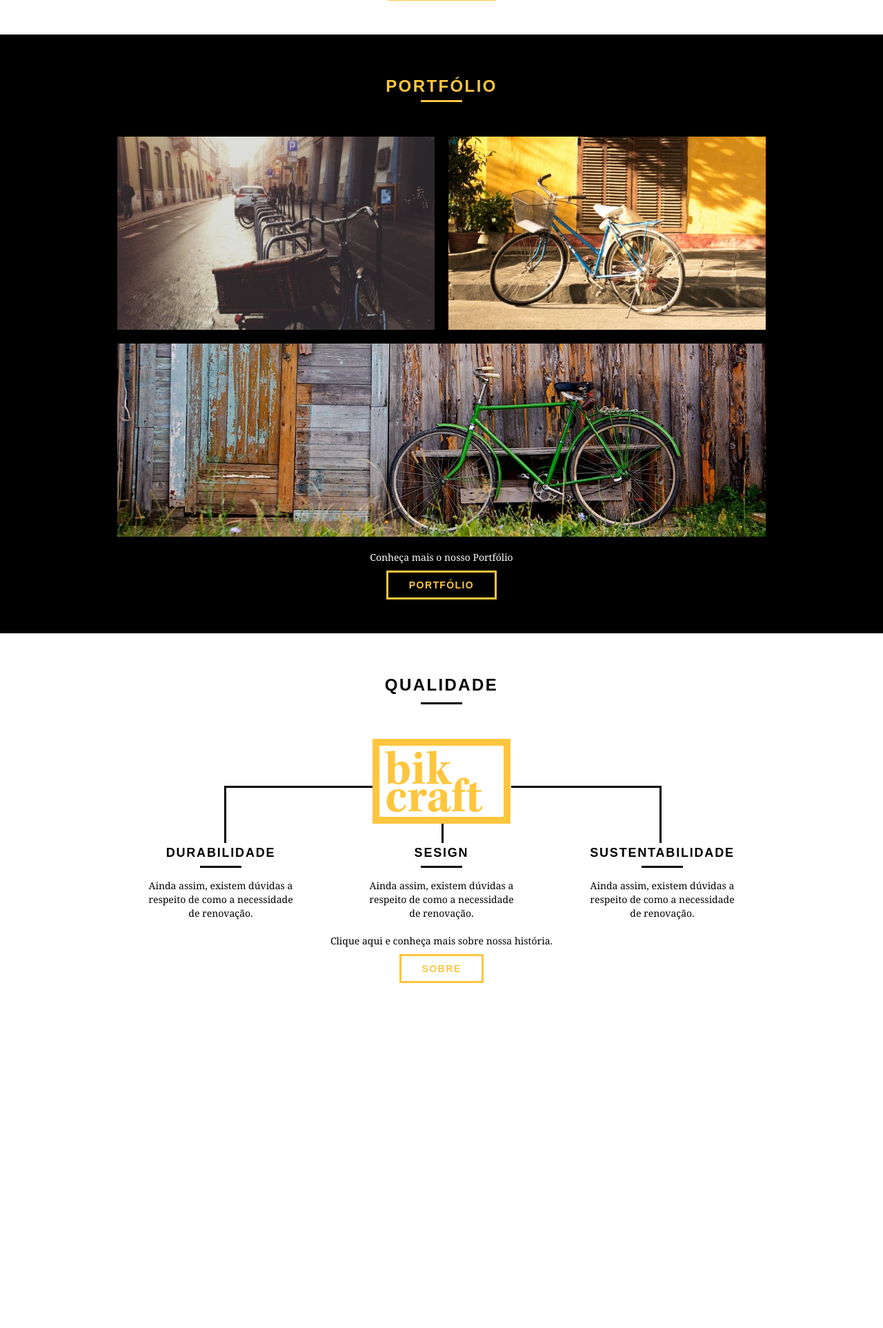
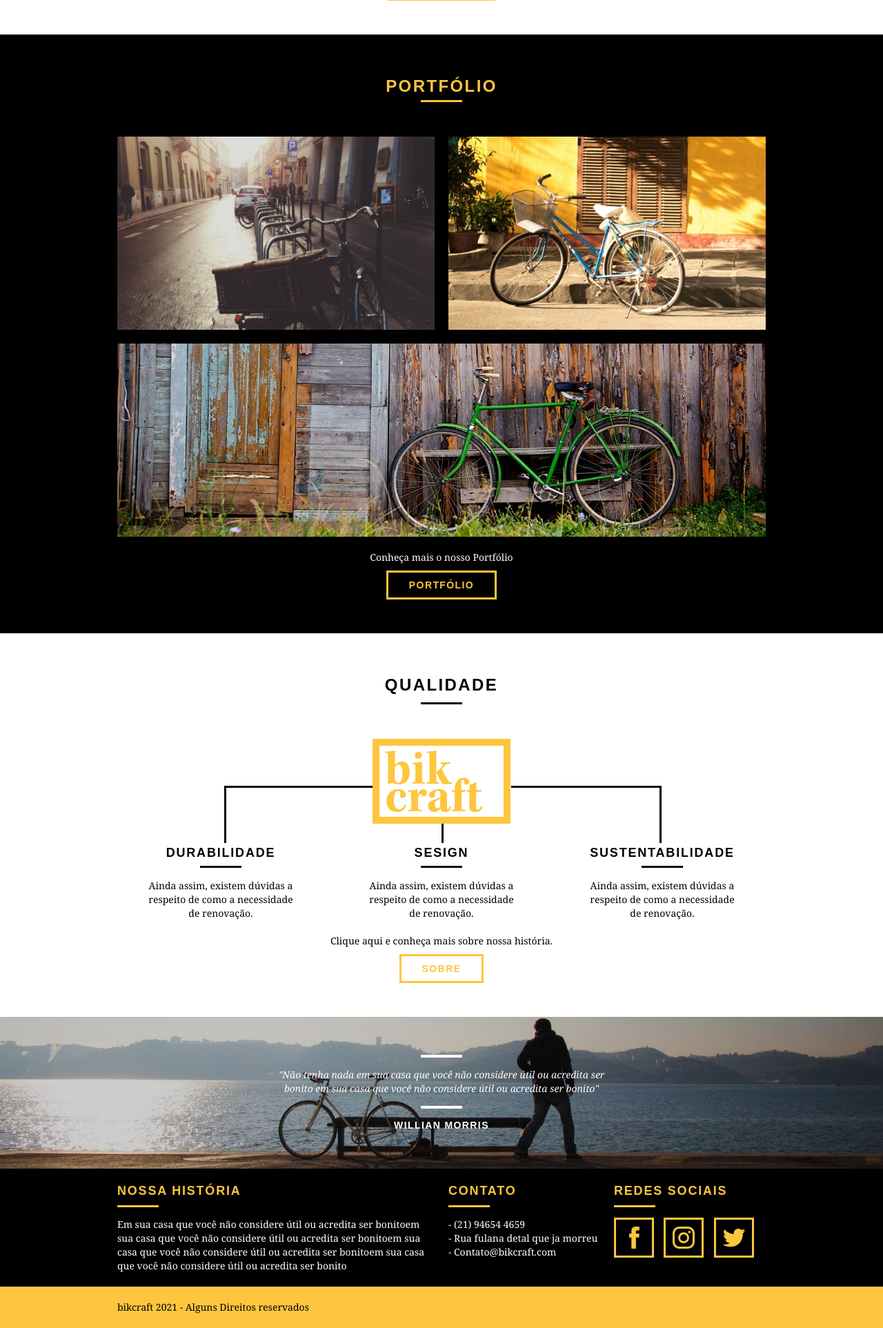
Before and after one commit to AndreChavs/bikcraft, a PHP site: page / in a window 1280 px wide. Shown: the part 1043-2968 px from the top of the page at 69% size. Before the commit the page ends 2468 px from the top, so only its background shows below. Run offline with PHP 8.4, Linux system fonts and the light colour scheme.

Commit message:
Home page

```diff
--- a/web/css/style.css
+++ b/web/css/style.css
@@ -10,7 +10,6 @@ p{
 }
 img{
     display: block;
-    margin: 0 auto;
 }
 .btn{
     border: 3px solid #fec63e;
@@ -129,9 +128,6 @@ img{
 .produtos{
     padding: 60px 0;
 }
-.produtos .subtitulo{
-
-}
 .lista-produtos li{
     background-color: #fec63e;
     text-align: center;     /*alinha a imagem ao centro assim como o texto*/
@@ -161,6 +157,9 @@ img{
     background-color: #000;
     padding: 20px;
 
+}
+.produtos-icone img{
+    margin: 0 auto;
 }
 .call-to-action{
     padding-top: 20px;
@@ -199,7 +198,9 @@ img{
 /*Qualidade*/
 .qualidade{
     padding: 60px 0;
-
+}
+.qualidade img{
+    margin: 0 auto;
 }
 .qualidade::after{
     content: "";
@@ -238,3 +239,68 @@ img{
 }
 
 /*Fim de Qualidade*/
+/* quebra */
+.quebra{
+    width: 100%;
+    height: 220px;
+    background-image: url(../img/bg-home/bg-footer.jpg);
+    background-repeat: no-repeat;
+    background-position: center;
+    background-size: cover;
+    text-align: center;
+    padding-top: 40px;
+}
+.quebra .quote-externo{
+    max-width: 500px;
+}
+/*Fim da quebra*/
+/*Footer*/
+.footer{
+    width: 100%;
+    background-color: #000;
+    color: #fff;
+    padding: 20px 0;
+}
+.footer h3{
+    font-size: 18px;
+    line-height: 25px;
+    color: #fec63e;
+    font-weight: bold;
+    text-transform: uppercase;
+    letter-spacing: .1em;
+}
+.footer h3::after{
+    content: "";
+    display: block;
+    width: 60px;
+    height: 3px;
+    background-color: #fec63e;
+    margin: 8px 0 15px;
+}
+.footer-historia p{
+    max-width: 450px;
+}
+
+.footer-contato ul li{
+    font-size: 14px;
+    line-height: 20px;
+    font-family: Georgia, 'Times New Roman', Times, serif;
+
+}
+.footer-redes ul li{
+    display: inline-block;
+    margin-right: 10px;
+}
+.footer-redes ul li a{
+    display: block;
+    border: 3px solid #fec63e;
+    padding: 10px;
+}
+.footer-redes ul li a:hover{
+    border-color: #fff;
+}
+.copy{
+    width: 100%;
+    background-color: #fec63e;
+    padding: 20px 0;
+}
--- a/web/index.html
+++ b/web/index.html
@@ -130,5 +130,63 @@
         </div>
     </section>
     <!--Fim de Qualidade-->
+    <!--Footer-->
+    <section class="quebra">
+        <blockquote class="quote-externo container">
+            <p>
+                "Não tenha nada em sua casa que você não considere útil ou acredita ser bonito em sua casa que você não considere útil ou acredita ser bonito"
+            </p>
+            <cite>
+                WILLIAN MORRIS
+            </cite>
+        </blockquote>
+    </section>
+    <footer>
+        <section class="footer">
+            <div class="container">
+                <div class="grid-8 footer-historia">
+                    <h3>Nossa História</h3>
+                    <p>Em sua casa que você não considere útil ou acredita ser bonitoem sua casa que você não considere útil ou acredita ser bonitoem sua casa que você não considere útil ou acredita ser bonitoem sua casa que você não considere útil ou acredita ser bonito</p>
+                </div>
+                <div class="grid-4 footer-contato">
+                    <h3>Contato</h3>
+                    <ul>
+                        <li>- (21) 94654 4659</li>
+                        <li>- Rua fulana detal que ja morreu</li>
+                        <li>- Contato@bikcraft.com</li>
+                    </ul>
+                </div>
+                <div class="grid-4 footer-redes">
+                    <h3>Redes Sociais</h3>
+                    <ul>
+                        <li>
+                            <a href="http://facebook.com" target="_blank">
+                                <img src="img/redes-sociais/facebook.svg" alt="Facebook BikCraft">
+                            </a>
+                        </li>
+                        <li>
+                            <a href="http://instagram.com" target="_blank">
+                                <img src="img/redes-sociais/instagram.svg" alt="Instagram BikCraft">
+                            </a>
+                        </li>
+                        <li>
+                            <a href="http://twitter.com" target="_blank">
+                                <img src="img/redes-sociais/twitter.svg" alt="Twitter BikCraft">
+                            </a>
+                        </li>
+
+                    </ul>
+                </div>
+            </div>
+        </section>
+        <div class="copy">
+            <div class="container">
+                <p class="grid-16">
+                    bikcraft 2021 - Alguns Direitos reservados
+                </p>
+            </div>
+        </div>
+    </footer>
+    <!--Fim do Footer-->
 </body>
 </html>
```
